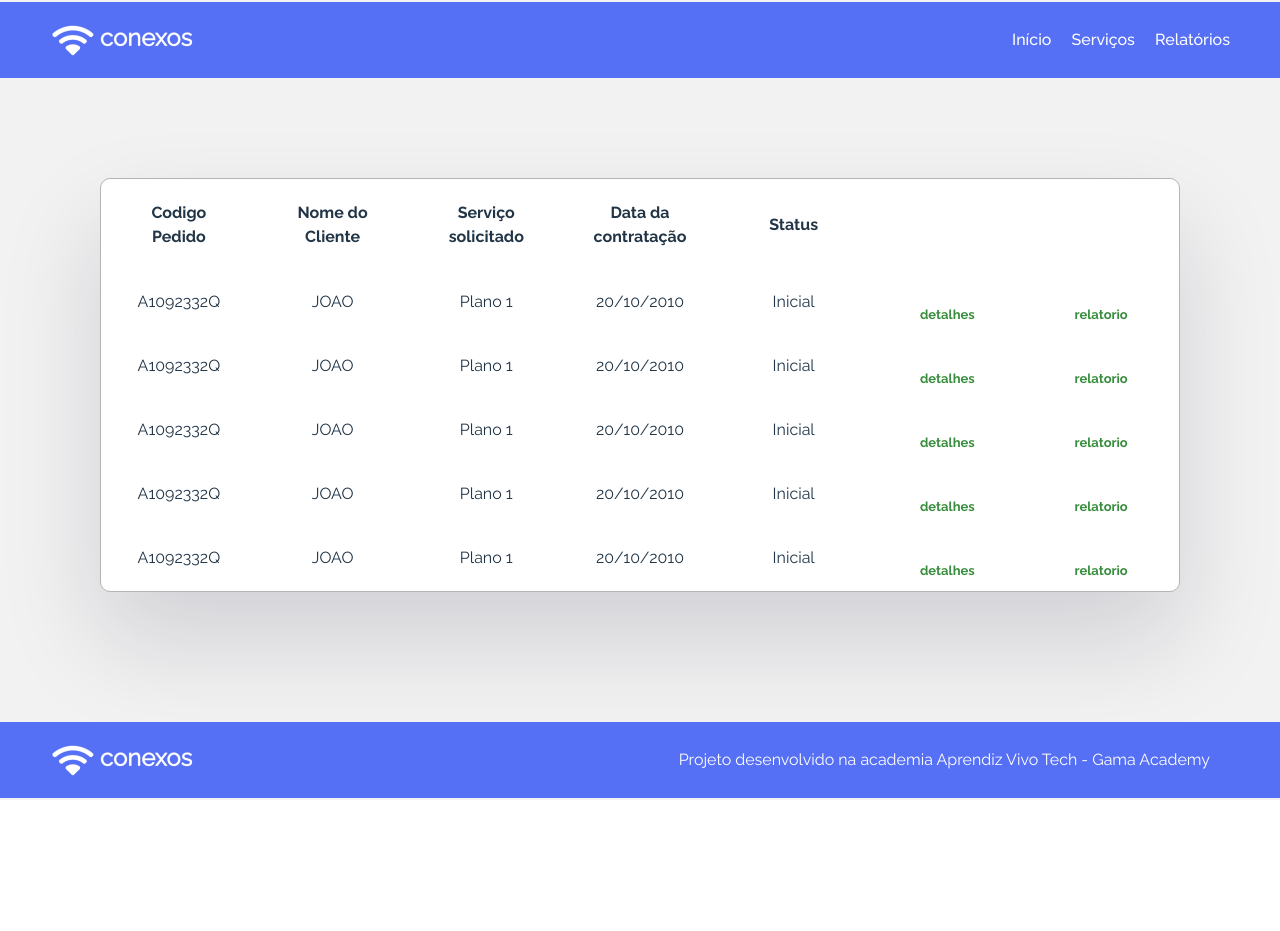
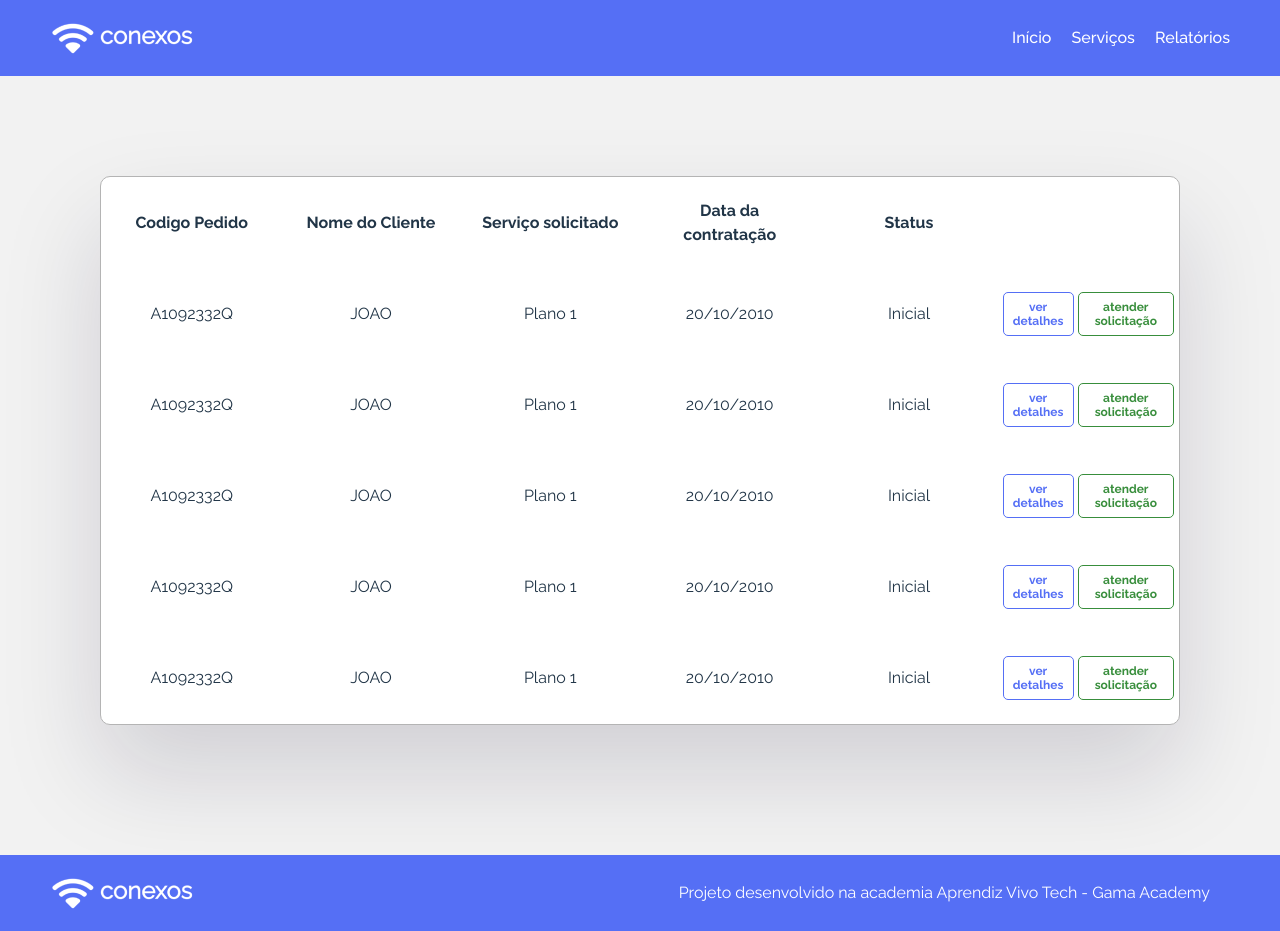
Before and after one commit to sm1-rise/projeto-integrador-conexoes-7, a React (Vite) app in the folder react-sprint2/: page /services in a window 1280 px wide. Before the commit the page ends 800 px from the top, so only its background shows below. Built offline with nearby package versions, Linux system fonts and the light colour scheme; the HTML template or start-up script is replaced by a standard one.

Commit message:
botao painel

```diff
--- a/react-sprint2/src/components/BotaoTeste/style.ts
+++ b/react-sprint2/src/components/BotaoTeste/style.ts
@@ -35,15 +35,17 @@ export const Container = styled.button`
 `;
 
 export const BotaoPainel = styled(Container)`
-    background-color:green;
-    color:#fff;
-    padding: 10px 10px;
+    background-color:#fff;
+    color:#556FF5;
+    font-size:12px;
+    padding: 7px 4px;
+    border: 1px solid #556FF5;
 `
 
-
-export const BotaoDetalhe = styled(Container)`
-    background-color:#CACACA;
-    color:#fff;
-    padding: 10px 10px;
-    cursor:unset;
+export const BotaoPainel2 = styled(Container)`
+    background-color:#fff;
+    color:#388E3C;
+    font-size:12px;
+    padding: 7px 4px;
+    border: 1px solid #388E3C;
 `
--- a/react-sprint2/src/components/FormLogin/index.tsx
+++ b/react-sprint2/src/components/FormLogin/index.tsx
@@ -39,9 +39,6 @@ export default function LoginAcesso() {
 
                     </CamposForm>
                     <BotaoTeste text="entrar" />
-                    <BotaoPainel>ver detalhe</BotaoPainel>
-                    <BotaoDetalhe>voltar</BotaoDetalhe>
-
                 </Form>
             </Container >
         </>
--- a/react-sprint2/src/components/Tabela/index.tsx
+++ b/react-sprint2/src/components/Tabela/index.tsx
@@ -1,5 +1,6 @@
 import Botao from '../Botao';
-import { ContainerTabela, HeadTabela, Info } from './style';
+import { BotaoPainel, BotaoPainel2 } from '../BotaoTeste/style';
+import { ContainerTabela, HeadTabela, Info, PosicaoBotao } from './style';
 
 function createData(
     codigoPedido: string,
@@ -21,8 +22,6 @@ const pedidos = [
 
 export default function Tabela() {
     return (
-
-
         <>
             <ContainerTabela>
                 <Info>
@@ -34,11 +33,8 @@ export default function Tabela() {
                                 <th align="right">Serviço solicitado</th>
                                 <th align="right">Data da contratação</th>
                                 <th align="right">Status</th>
-
                             </tr>
                         </thead>
-
-
                         {pedidos.map((row) => (
                             <tbody key={row.codigoPedido} >
                                 <tr>
@@ -47,13 +43,20 @@ export default function Tabela() {
                                     <td align="right">{row.servicoSolicitado}</td>
                                     <td align="right">{row.data}</td>
                                     <td align="right">{row.status}</td>
-                                    <td> <Botao visible={true} destructive={true} text='detalhes' /> </td>
-                                    <td> <Botao visible={true} destructive={false} text='relatorio' onClick={() => console.log("clicou")} /> </td>
+                                    <PosicaoBotao>
+                                        <td align='left'> <BotaoPainel>ver detalhes</BotaoPainel></td>
+                                        <td align='left'> <BotaoPainel2>atender solicitação</BotaoPainel2></td>
+                                    </PosicaoBotao>
+
                                 </tr>
+
                             </tbody>
                         ))}
+
                     </table>
+
                 </Info>
+
             </ContainerTabela >
         </>
     );
--- a/react-sprint2/src/components/Tabela/style.ts
+++ b/react-sprint2/src/components/Tabela/style.ts
@@ -45,5 +45,10 @@ export const HeadTabela = styled.div`
          text-align: center;
          background: #556ff5;
     }
+`
 
+export const PosicaoBotao = styled.div`
+  td{
+    padding-bottom:20px;
+  }
 `
```
